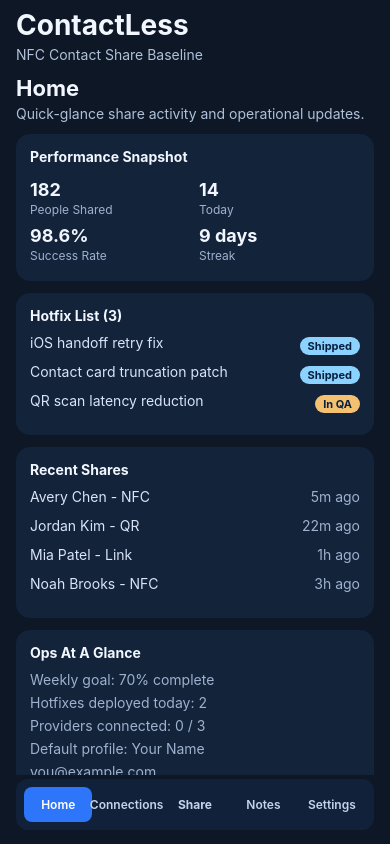
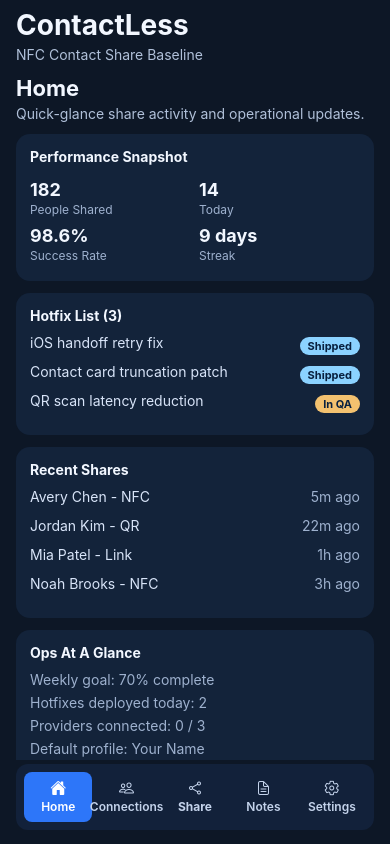
Before and after one commit to ShadowHexYT/ContactLess, a React Native app: screen / in a window 390 px wide. Built offline with nearby package versions, Linux system fonts and the light colour scheme.

Commit message:
added icons for the bottom tabs

```diff
--- a/src/components/BottomNav.js
+++ b/src/components/BottomNav.js
@@ -1,13 +1,19 @@
 import React, { useEffect, useMemo, useRef, useState } from 'react';
+import { Ionicons } from '@expo/vector-icons';
 import { Animated, Easing, StyleSheet, Text, TouchableOpacity, View } from 'react-native';
 
 export default function BottomNav({ activeScreen, onChange }) {
   const tabs = [
-    { key: 'home', label: 'Home' },
-    { key: 'connections', label: 'Connections' },
-    { key: 'share', label: 'Share' },
-    { key: 'notes', label: 'Notes' },
-    { key: 'settings', label: 'Settings' },
+    { key: 'home', label: 'Home', icon: 'home-outline', activeIcon: 'home' },
+    {
+      key: 'connections',
+      label: 'Connections',
+      icon: 'people-outline',
+      activeIcon: 'people',
+    },
+    { key: 'share', label: 'Share', icon: 'share-social-outline', activeIcon: 'share-social' },
+    { key: 'notes', label: 'Notes', icon: 'document-text-outline', activeIcon: 'document-text' },
+    { key: 'settings', label: 'Settings', icon: 'settings-outline', activeIcon: 'settings' },
   ];
   const activeIndex = Math.max(0, tabs.findIndex((item) => item.key === activeScreen));
   const indicatorLeft = useRef(new Animated.Value(activeIndex)).current;
@@ -26,12 +32,18 @@ export default function BottomNav({ activeScreen, onChange }) {
     }).start();
   }, [activeIndex, indicatorLeft]);
 
-  const navButton = (key, label) => (
+  const navButton = ({ key, label, icon, activeIcon }) => (
     <TouchableOpacity
       key={key}
       style={styles.navButton}
       onPress={() => onChange(key)}
     >
+      <Ionicons
+        name={activeScreen === key ? activeIcon : icon}
+        size={16}
+        color={activeScreen === key ? '#ffffff' : '#c4d3eb'}
+        style={styles.navButtonIcon}
+      />
       <Text
         style={[
           styles.navButtonText,
@@ -52,7 +64,7 @@ export default function BottomNav({ activeScreen, onChange }) {
   return (
     <View style={styles.navBar} onLayout={(event) => setBarWidth(event.nativeEvent.layout.width)}>
       <Animated.View style={[styles.activePill, indicatorStyle]} />
-      {tabs.map((tab) => navButton(tab.key, tab.label))}
+      {tabs.map((tab) => navButton(tab))}
     </View>
   );
 }
@@ -70,9 +82,12 @@ const styles = StyleSheet.create({
   navButton: {
     flex: 1,
     borderRadius: 8,
-    paddingVertical: 10,
+    paddingVertical: 8,
     alignItems: 'center',
     zIndex: 1,
+  },
+  navButtonIcon: {
+    marginBottom: 2,
   },
   activePill: {
     position: 'absolute',
```
